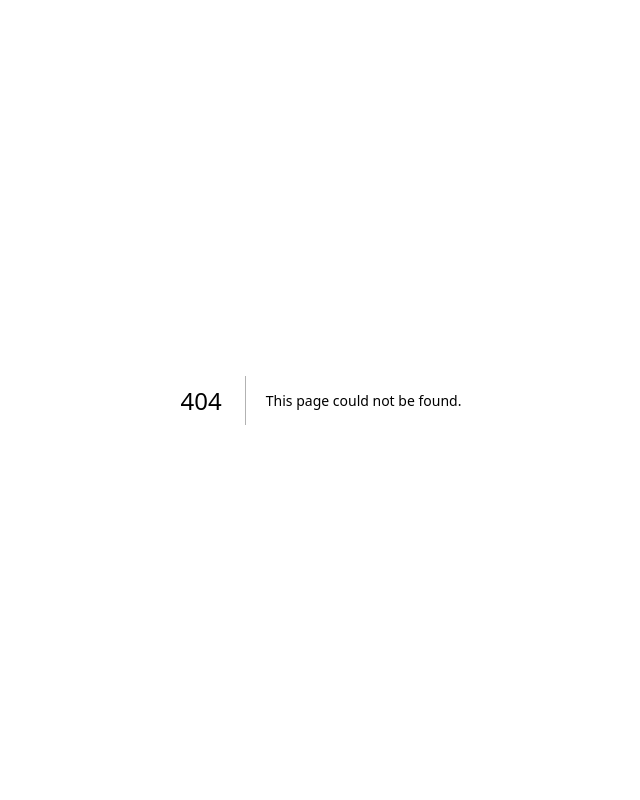
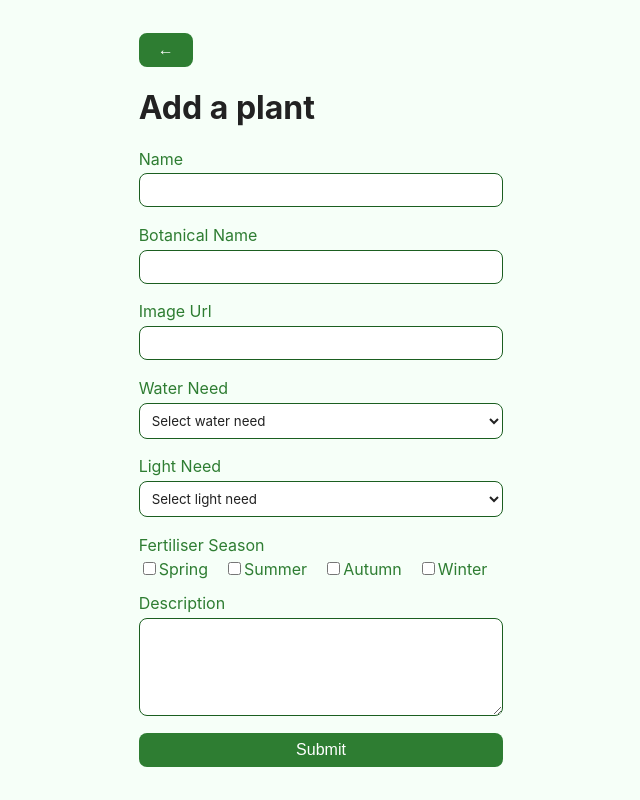
Before and after one commit to lipejdc/leafy, a Next.js app: page /create in a window 1280 px wide. Before the commit this address had no page. Shown: the whole page, without its empty margins (319-959 px from the left). Built offline with nearby package versions, Linux system fonts and the light colour scheme.

Commit message:
make a form that pushes plant data into db

```diff
--- /dev/null
+++ b/components/Form.jsx
@@ -0,0 +1,83 @@
+import { useRouter } from "next/router";
+import styled from "styled-components";
+
+export const FormContainer = styled.form`
+  display: grid;
+  gap: 0.3rem;
+`;
+
+// Removed Input, Select, Textarea, Label styled-components
+
+const fertiliserSeasons = ["Spring", "Summer", "Autumn", "Winter"];
+
+export default function Form({ onSubmit }) {
+  const router = useRouter();
+
+  function handleSubmit(event) {
+    event.preventDefault();
+    const formData = new FormData(event.target);
+    const data = Object.fromEntries(formData);
+    data.fertiliserSeason = formData.getAll("fertiliserSeason");
+
+    // Custom validation: at least one fertiliserSeason checkbox checked
+    if (data.fertiliserSeason.length === 0) {
+      alert("Please select at least one fertiliser season.");
+      return;
+    }
+
+    onSubmit(data);
+    router.push("/");
+  }
+
+  return (
+    <>
+      <FormContainer onSubmit={handleSubmit}>
+        <label htmlFor="name">Name</label>
+        <input id="name" name="name" type="text" required />
+
+        <label htmlFor="botanicalName">Botanical Name</label>
+        <input id="botanicalName" name="botanicalName" type="text" required />
+
+        <label htmlFor="imageUrl">Image Url</label>
+        <input id="imageUrl" name="imageUrl" type="text" required />
+
+        <label htmlFor="waterNeed">Water Need</label>
+        <select id="waterNeed" name="waterNeed" required>
+          <option value="">Select water need</option>
+          <option value="Low">Low</option>
+          <option value="Medium">Medium</option>
+          <option value="High">High</option>
+        </select>
+
+        <label htmlFor="lightNeed">Light Need</label>
+        <select id="lightNeed" name="lightNeed" required>
+          <option value="">Select light need</option>
+          <option value="Full Sun">Full Sun</option>
+          <option value="Partial Shade">Partial Shade</option>
+          <option value="Shade">Shade</option>
+        </select>
+
+        <label>Fertiliser Season</label>
+        <div>
+          {fertiliserSeasons.map((season) => (
+            <label key={season} style={{ marginRight: "1rem" }}>
+              <input type="checkbox" name="fertiliserSeason" value={season} />
+              {season}
+            </label>
+          ))}
+        </div>
+
+        <label htmlFor="description">Description</label>
+        <textarea
+          name="description"
+          id="description"
+          cols="30"
+          rows="5"
+          required
+        ></textarea>
+
+        <button type="submit">Submit</button>
+      </FormContainer>
+    </>
+  );
+}
--- a/pages/api/plants/index.js
+++ b/pages/api/plants/index.js
@@ -8,6 +8,10 @@ export default async function handler(request, response) {
     const plants = await Plant.find();
     console.log(plants);
     return response.status(200).json(plants);
+  } else if (request.method === "POST") {
+    const plantData = request.body;
+    await Plant.create(plantData);
+    return response.status(200).json({ message: "data added to db" });
   } else {
     return response.status(405).json({ message: "Method not allowed" });
   }
--- /dev/null
+++ b/pages/create.jsx
@@ -0,0 +1,38 @@
+import Form from "@/components/Form";
+import { useRouter } from "next/router";
+
+export default function CreatePlant() {
+  const router = useRouter();
+
+  async function addPlant(plant) {
+    try {
+      const res = await fetch("/api/plants", {
+        method: "POST",
+        headers: { "Content-Type": "application/json" },
+        body: JSON.stringify(plant),
+      });
+
+      if (!res.ok) {
+        throw new Error("Failed to add plant");
+      }
+
+      const result = await res.json();
+      console.log("new Plant added to db: ", result);
+      // Optionally redirect or show success message
+    } catch (error) {
+      console.error(error);
+      alert("Error adding plant");
+    }
+  }
+
+  return (
+    <>
+      <button type="button" onClick={() => router.back()}>
+        ←
+      </button>
+      <h1>Add a plant</h1>
+
+      <Form onSubmit={addPlant} />
+    </>
+  );
+}
--- a/styles.js
+++ b/styles.js
@@ -7,8 +7,65 @@ export default createGlobalStyle`
     box-sizing: border-box;
   }
 
-  body {
+  :root {
+    --color-bg: #f6fff8;
+    --color-primary: #2e7d32;
+    --color-accent: #81c784;
+    --color-text: #222;
+    --color-border: #1b5e20;
+    --color-white: #fff;
+  }
+
+    body {
+    background: var(--color-bg);
+    color: var(--color-text);
+    font-family: 'Inter', Arial, sans-serif;
     margin: 0;
-    font-family: system-ui;
+    padding: 0;
+    min-height: 100vh;
+    display: flex;
+    flex-direction: column;
+    align-items: center;
+    justify-content: center;
+  }
+
+input, select, textarea {
+    background: var(--color-white);
+    border: 1px solid var(--color-border);
+    border-radius: 0.5rem;
+    color: var(--color-text);
+    font-family: inherit;
+    padding: 0.5rem;
+    margin-bottom: 0.8rem;
+}
+
+  input:focus, select:focus, textarea:focus {
+    border-color: var(--color-primary);
+    outline: none;
+  }
+
+  label {
+    color: var(--color-primary);
+  }
+
+  button {
+    background: var(--color-primary);
+    color: var(--color-white);
+    border: none;
+    border-radius: 0.5rem;
+    padding: 0.5rem 1.2rem;
+    font-size: 1rem;
+    cursor: pointer;
+    transition: background 0.2s;
+  }
+
+  button:hover, button:focus {
+    background: var(--color-accent);
+    color: var(--color-text);
+  }
+
+  a {
+    color: var(--color-primary);
+    text-decoration: none;
   }
 `;
```
